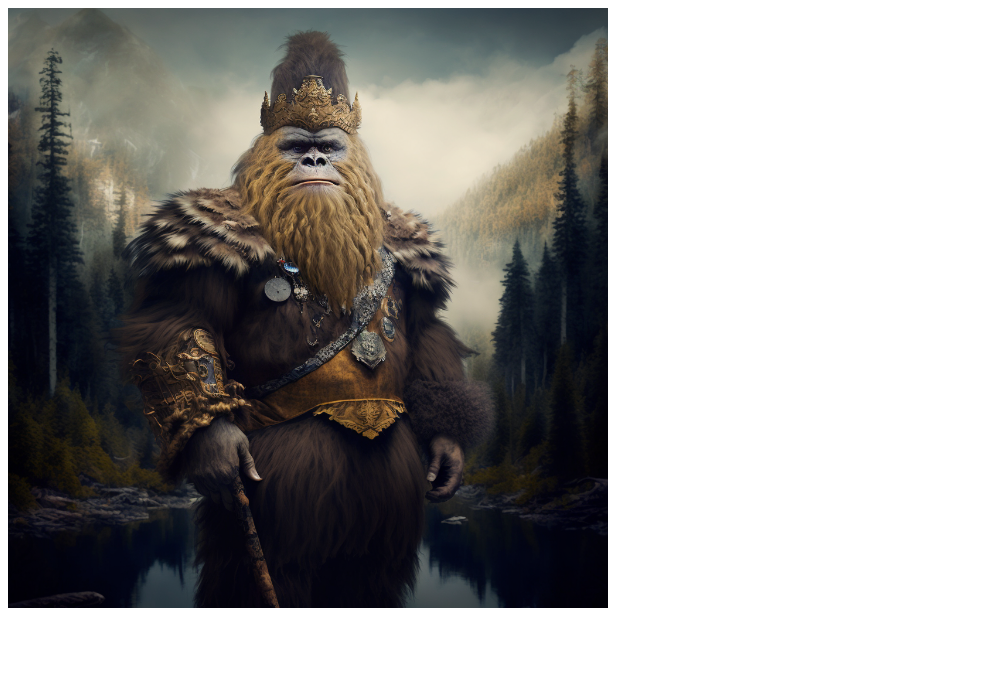
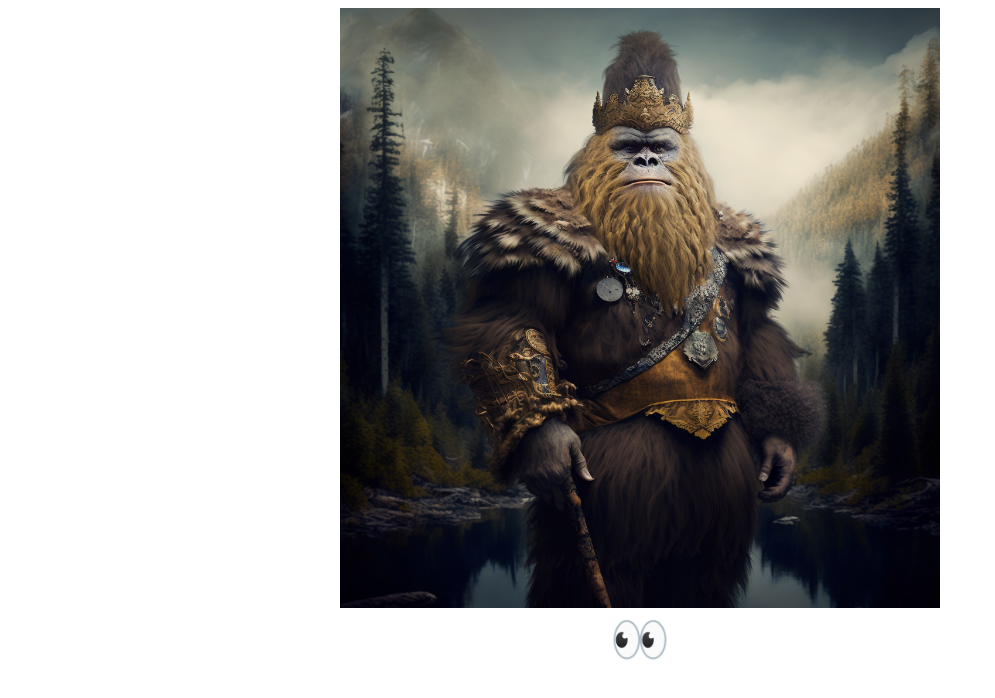
Before and after one commit to erichartline/royal-sasquatch, a website: page index.html in a window 1280 px wide. Shown: the whole page, without its empty margins (0-995 px from the left). Drawn offline with Linux system fonts and the light colour scheme.

Commit message:
add emoji for fun

```diff
--- a/index.html
+++ b/index.html
@@ -5,12 +5,16 @@
   </head>
 
   <body>
+    <center>
       <img
         alt="Royal Sasquatch"
         height="600px"
         width="600px"
         src="images/royal-sasquatch.png"
       />
+      <br />
+      <div style="font-size: 48px">👀</div>
+    </center>
   </body>
   <script>
     let ws;
```
Lines whose indentation alone changed are shown as unchanged.
